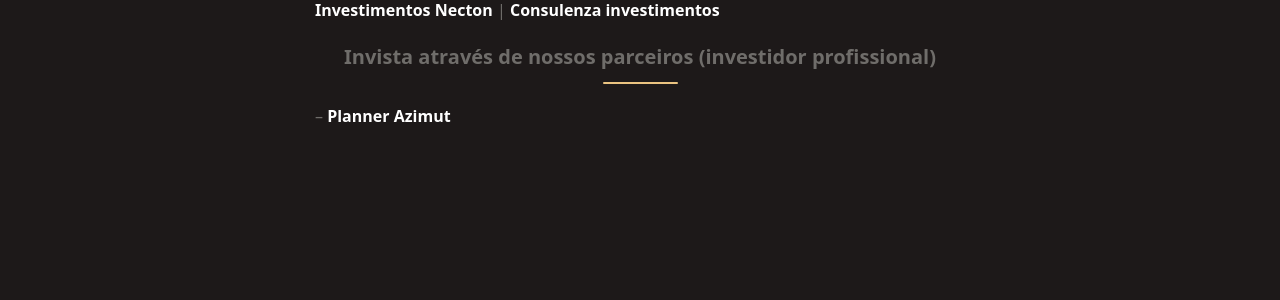
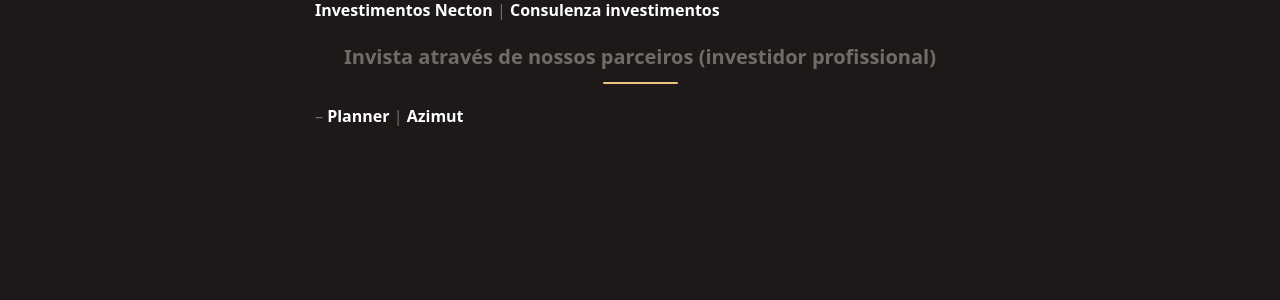
Before and after one commit to ateliedetemas/blpcrypto, a Jekyll site: the page built from _pages/como-investir.md, in a window 1280 px wide. Shown: the part 546-846 px from the top of the page. Built offline with Jekyll 4.4.1, drawn with Linux system fonts in a browser that asks for light colours.

```diff
--- a/_pages/como-investir.md
+++ b/_pages/como-investir.md
@@ -20,5 +20,4 @@ title: Invista agora
 ### Invista através de nossos parceiros (investidor profissional)
 
 --
-[**Planner**](https://www.planner.com.br/abra-sua-conta/)
-[**Azimut**](https://www.azimutbrasil.com.br/)
+[**Planner**](https://www.planner.com.br/abra-sua-conta/) | [**Azimut**](https://www.azimutbrasil.com.br/)
```
